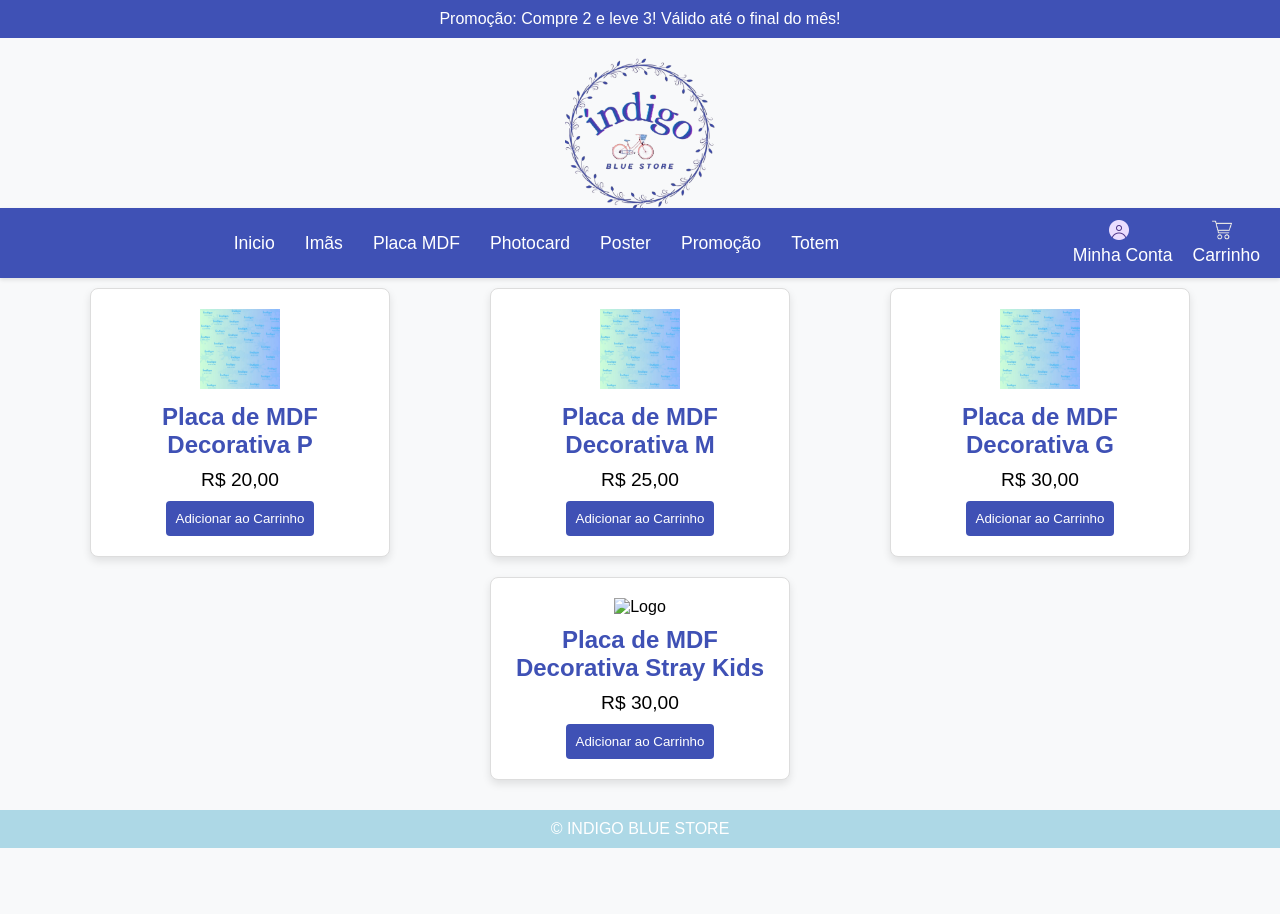
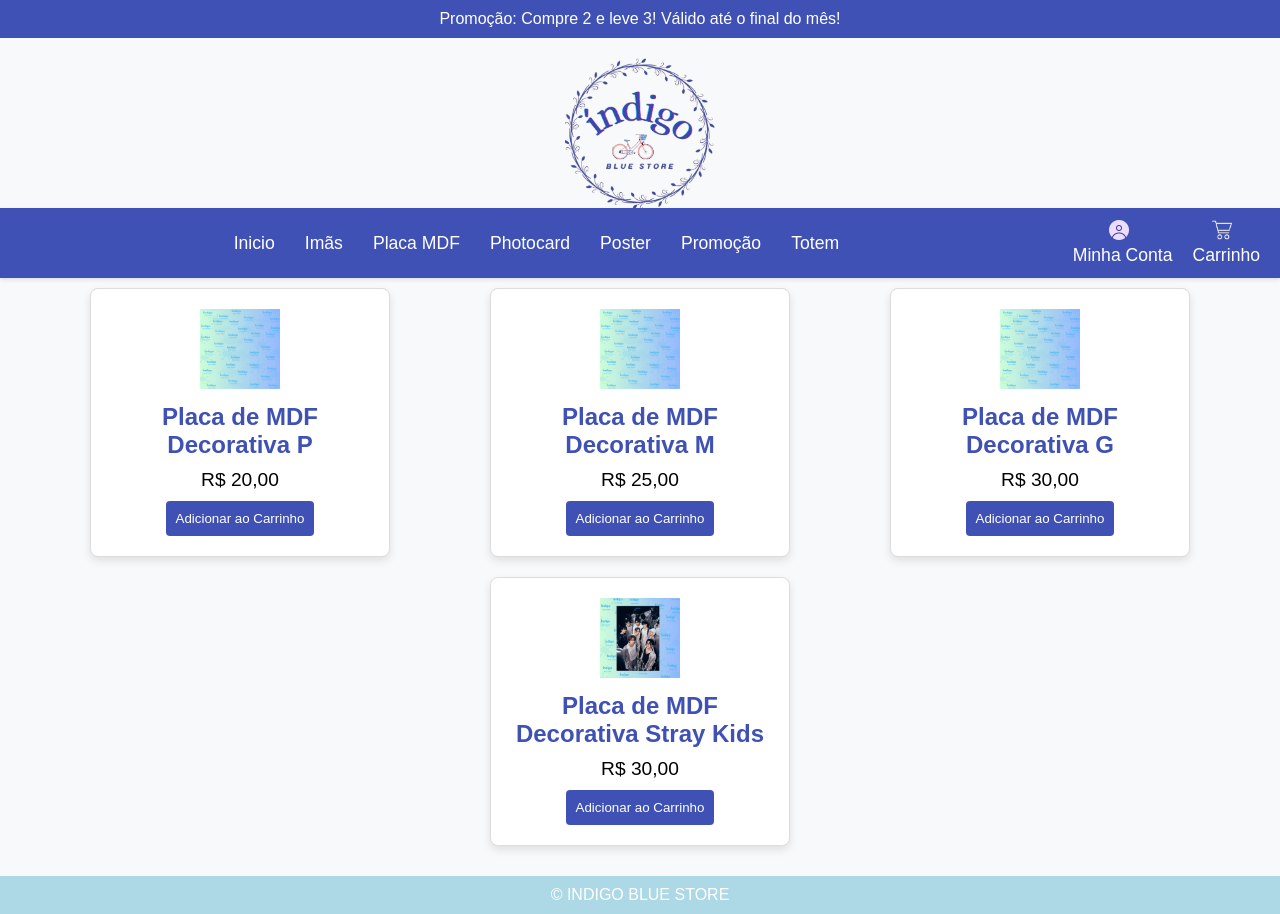
Before and after one commit to MariaBeatrizff/INDIGOBLUESTORE, a plain HTML site: page placa_mdf.html in a window 1280 px wide. Before the commit the page ends 848 px from the top, so only its background shows below. Drawn offline with Linux system fonts and the light colour scheme.

Commit message:
Update placa_mdf.html

```diff
--- a/placa_mdf.html
+++ b/placa_mdf.html
@@ -187,7 +187,7 @@
             <button class="add-to-cart" onclick="addToCart('Placa de MDF Decorativa G', 30)">Adicionar ao Carrinho</button>
         </div>
             <div class="product-card">
-                <img src="placa/skz.png" alt="Logo" width="80" height="80">
+                <img src="skz.png" alt="Logo" width="80" height="80">
             <h2>Placa de MDF Decorativa Stray Kids</h2>
             <p>R$ 30,00</p>
             <button class="add-to-cart" onclick="addToCart('Placa de MDF Decorativa Stray Kids', 30)">Adicionar ao Carrinho</button>
```
